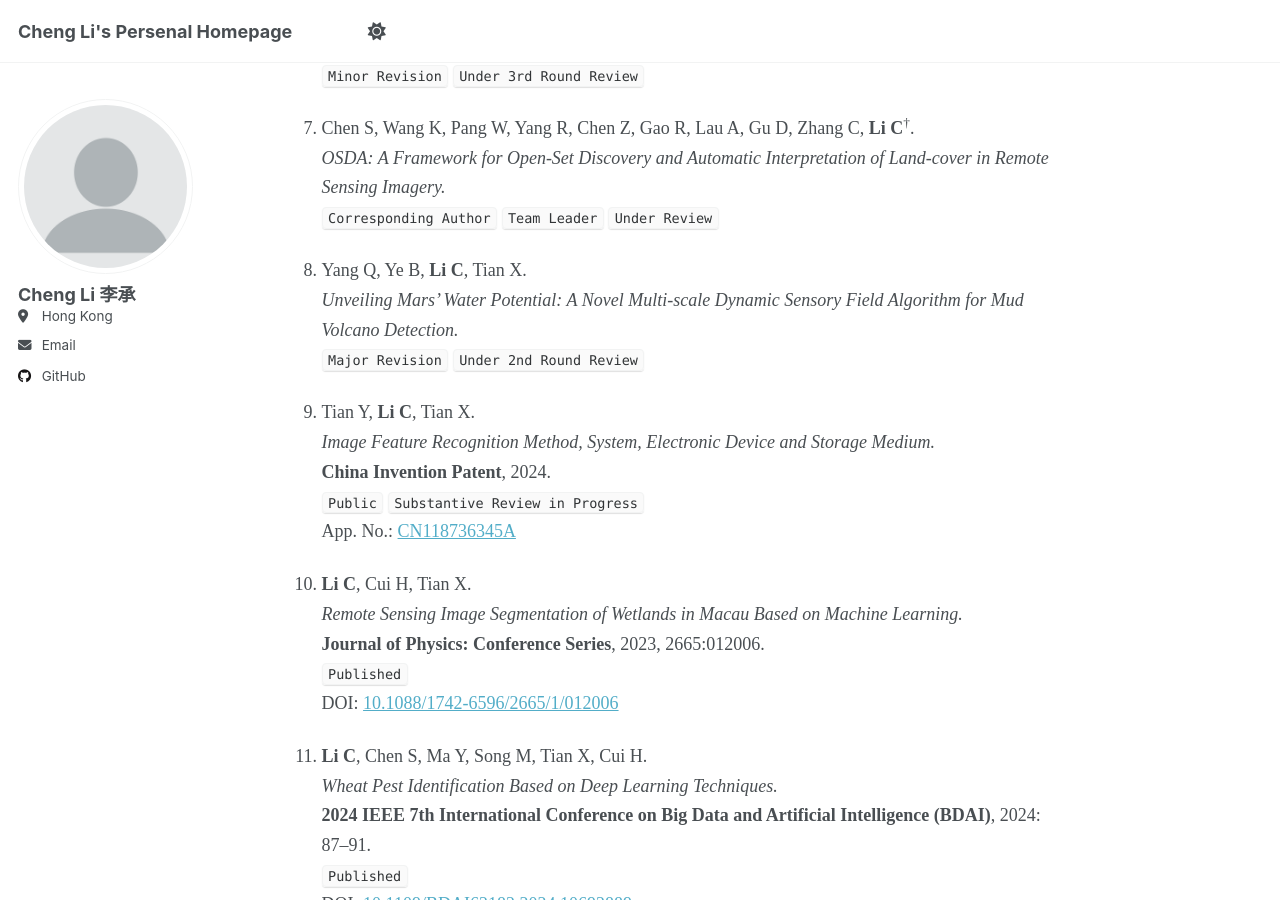
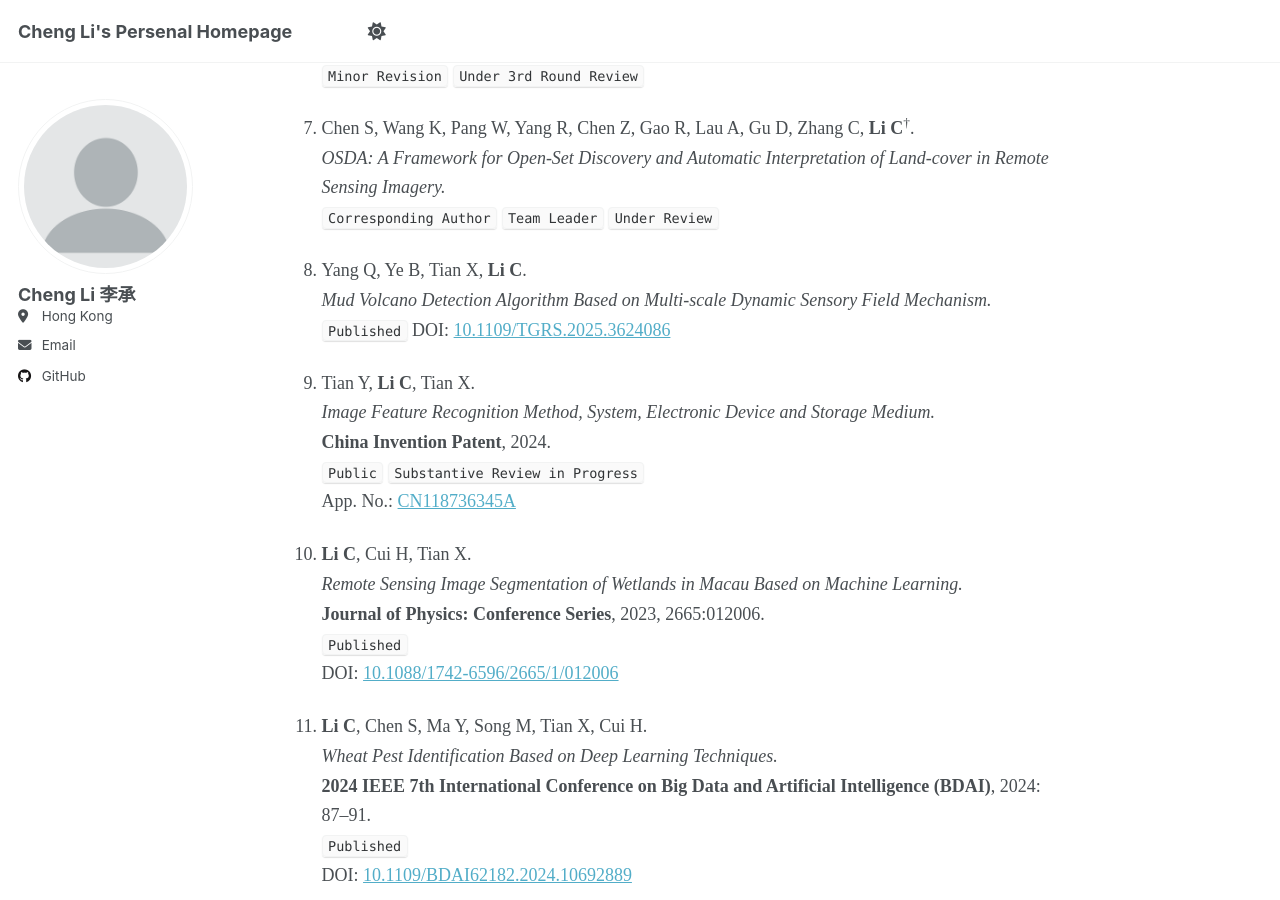
Before and after one commit to chengli24/chengli24, a Jekyll site: the page built from _pages/about.md, in a window 1280 px wide and 900 px high, scrolled down 4213 px. Built offline with Jekyll 4.4.1, drawn with Linux system fonts in a browser that asks for light colours; a script that is not in the unit is left out.

Commit message:
Revise publication entries in about.md
Updated publication list with new titles, authors, and DOI links.

```diff
--- a/_pages/about.md
+++ b/_pages/about.md
@@ -97,47 +97,48 @@ Reviewer of: 2025 IROS (top conference in Robotics); IEEE Robotics and Automatio
    *OSDA: A Framework for Open-Set Discovery and Automatic Interpretation of Land-cover in Remote Sensing Imagery.*
    <code>Corresponding Author</code> <code>Team Leader</code> <code>Under Review</code>
 
-10. Yang Q, Ye B, **Li C**, Tian X.
-   *Unveiling Mars' Water Potential: A Novel Multi-scale Dynamic Sensory Field Algorithm for Mud Volcano Detection.*
-   <code>Major Revision</code> <code>Under 2nd Round Review</code>
+10. Yang Q, Ye B, Tian X, **Li C**.
+   *Mud Volcano Detection Algorithm Based on Multi-scale Dynamic Sensory Field Mechanism.*
+   <code>Published</code>
+   DOI: [10.1109/TGRS.2025.3624086](https://ieeexplore.ieee.org/stamp/stamp.jsp?tp=&arnumber=11214176)
 
-11. Tian Y, **Li C**, Tian X.
+12. Tian Y, **Li C**, Tian X.
    *Image Feature Recognition Method, System, Electronic Device and Storage Medium.*
    **China Invention Patent**, 2024.
    <code>Public</code> <code>Substantive Review in Progress</code>
    App. No.: [CN118736345A](http://epub.cnipa.gov.cn/patent/CN118736345A)
 
-12. **Li C**, Cui H, Tian X.
+13. **Li C**, Cui H, Tian X.
     *Remote Sensing Image Segmentation of Wetlands in Macau Based on Machine Learning.*
     **Journal of Physics: Conference Series**, 2023, 2665:012006.
     <code>Published</code>
     DOI: [10.1088/1742-6596/2665/1/012006](https://doi.org/10.1088/1742-6596/2665/1/012006)
 
-13. **Li C**, Chen S, Ma Y, Song M, Tian X, Cui H.
+14. **Li C**, Chen S, Ma Y, Song M, Tian X, Cui H.
     *Wheat Pest Identification Based on Deep Learning Techniques.*
     **2024 IEEE 7th International Conference on Big Data and Artificial Intelligence (BDAI)**, 2024: 87–91.
     <code>Published</code>
     DOI: [10.1109/BDAI62182.2024.10692889](https://doi.org/10.1109/BDAI62182.2024.10692889)
 
-14. Cui H, **Li C**.
+15. Cui H, **Li C**.
     *Machine Learning Based River Segmentation with GF-2 Satellite Imagery.*
     **AIBDF '24: Proceedings of the 4th Asia-Pacific Artificial Intelligence and Big Data Forum**, 2024: 325–328.
     <code>Published</code>
     DOI: [10.1145/3718491.3718545](https://doi.org/10.1145/3718491.3718545)
 
-15. Chen S\*, **Li C**\*, Ma Y\*, Liang J, Zhu J, Tian X.
+16. Chen S\*, **Li C**\*, Ma Y\*, Liang J, Zhu J, Tian X.
     *Deep Learning Techniques for Lunar Impact Crater Identification Based on CCD and DEM Data.*
     In: Deligiannidis L., et al. (eds) **CSCE 2024**. *Communications in Computer and Information Science*, vol 2262. **Springer**.
     <code>Published</code> <code>Co-first Authors</code>
     DOI: [10.1007/978-3-031-85933-5_4](https://doi.org/10.1007/978-3-031-85933-5_4)
 
-16. Cui H, Liang J, **Li C**, Tian X.
+17. Cui H, Liang J, **Li C**, Tian X.
     *Improved Convolutional Neural Network with Attention Mechanisms for River Extraction.*
     **Water**, 2025, 17:1762.
     <code>Published</code>
     DOI: [10.3390/w17121762](https://doi.org/10.3390/w17121762)
 
-17. **李承**, 崔瀚文, 田小林.
+18. **李承**, 崔瀚文, 田小林.
     *基于卷积神经网络的澳门湿地遥感图像分割研究.*
     **澳門科技大學學報（人文社會科學版）**, 2024, 18(4):123–146.
     <code>Published</code>
```
